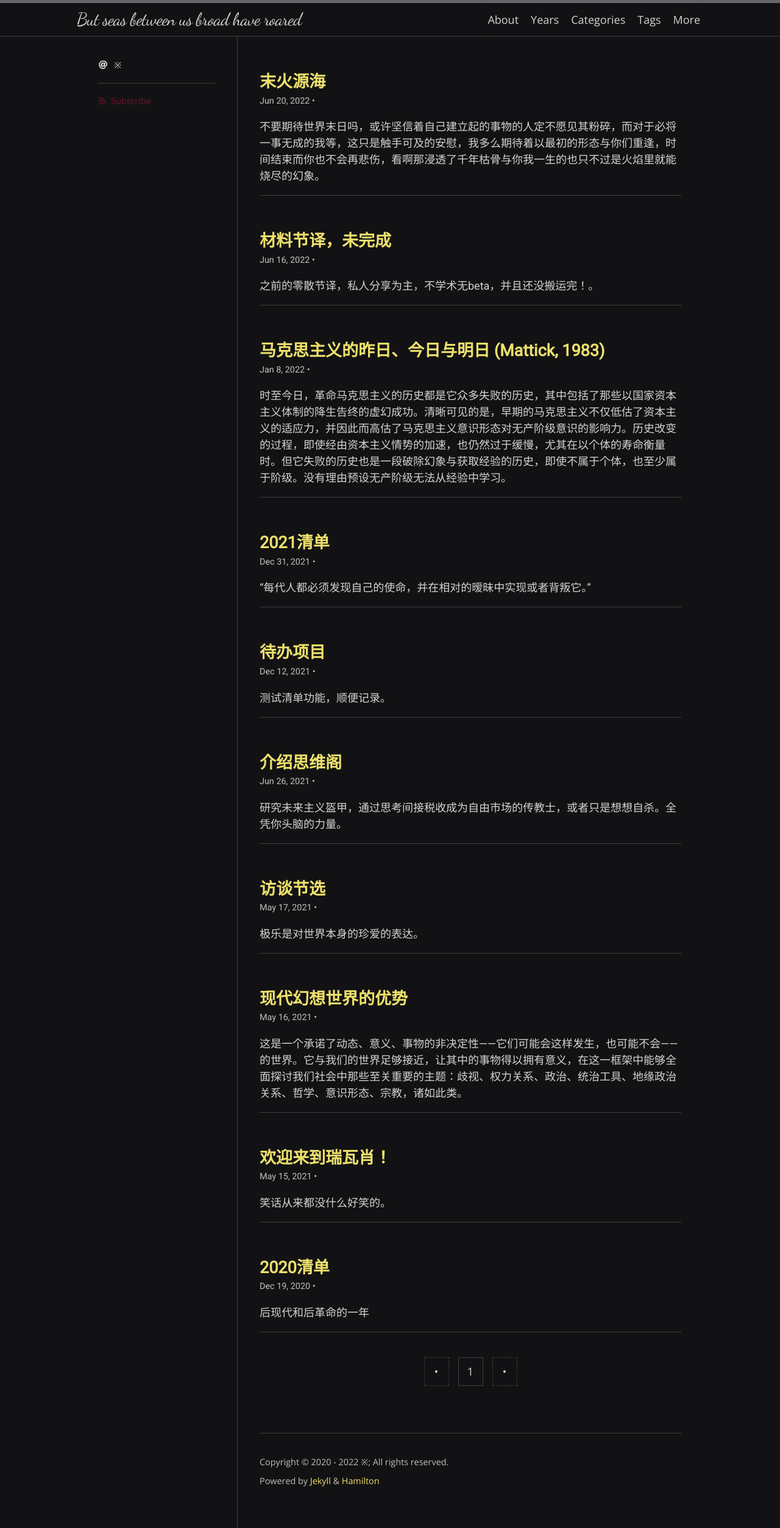
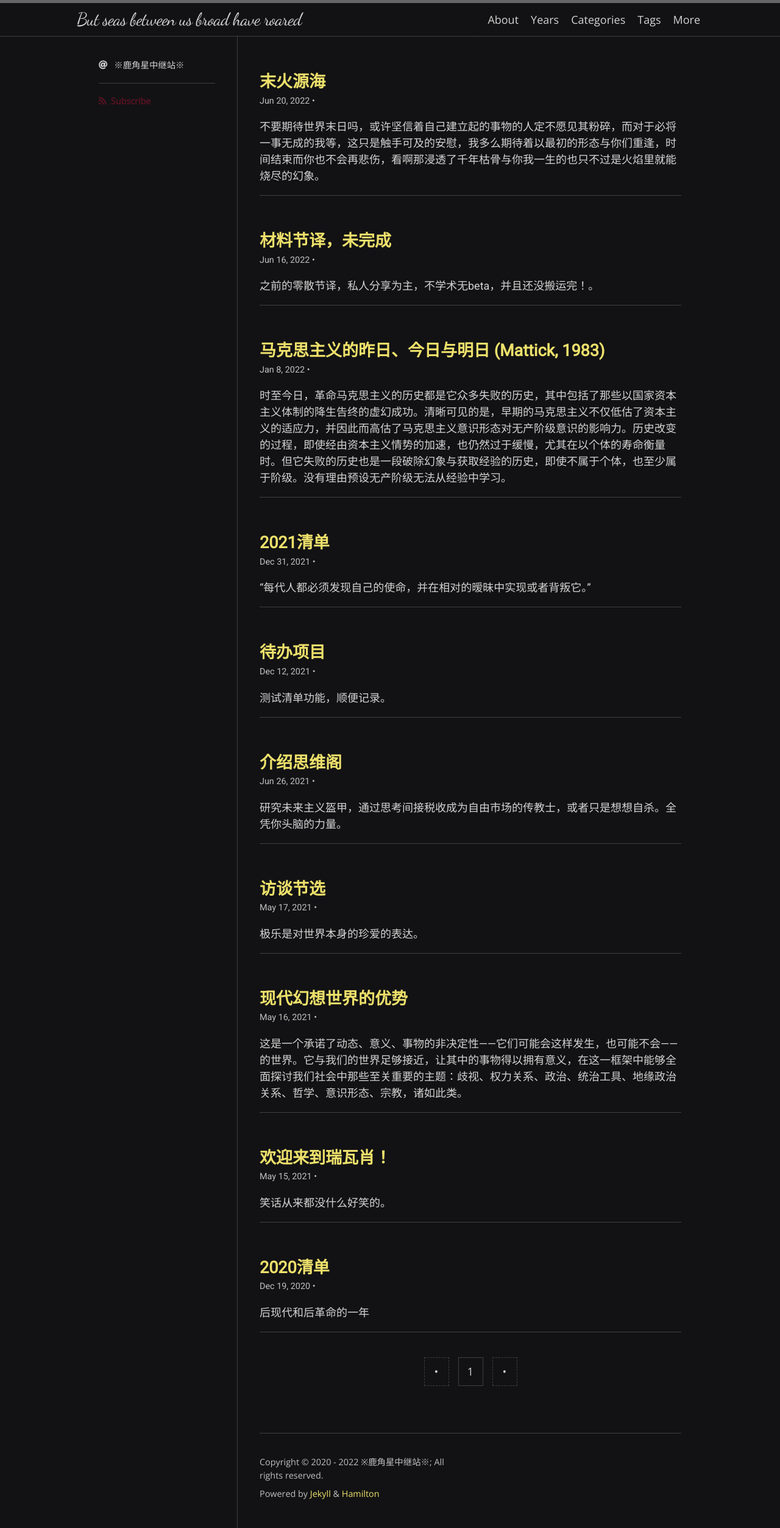
Before and after one commit to scatterdclouds/scatterdclouds.github.io, a Jekyll site: the page built from index.html, in a window 1280 px wide. Shown: the whole page at 61% size. Built offline with Jekyll 4.4.1, drawn with Linux system fonts in a browser that asks for light colours; nearby versions of some CDN libraries; some web fonts are replaced; the list of posts is cut into pages by our own code; comment, search, counter and statistics services are not loaded.

Commit message:
Update _config.yml

```diff
--- a/_config.yml
+++ b/_config.yml
@@ -1,6 +1,6 @@
 title: But seas between us broad have roared
 description:
-author: ※
+author: ※鹿角星中继站※
 avatar:
 email:
 
```
